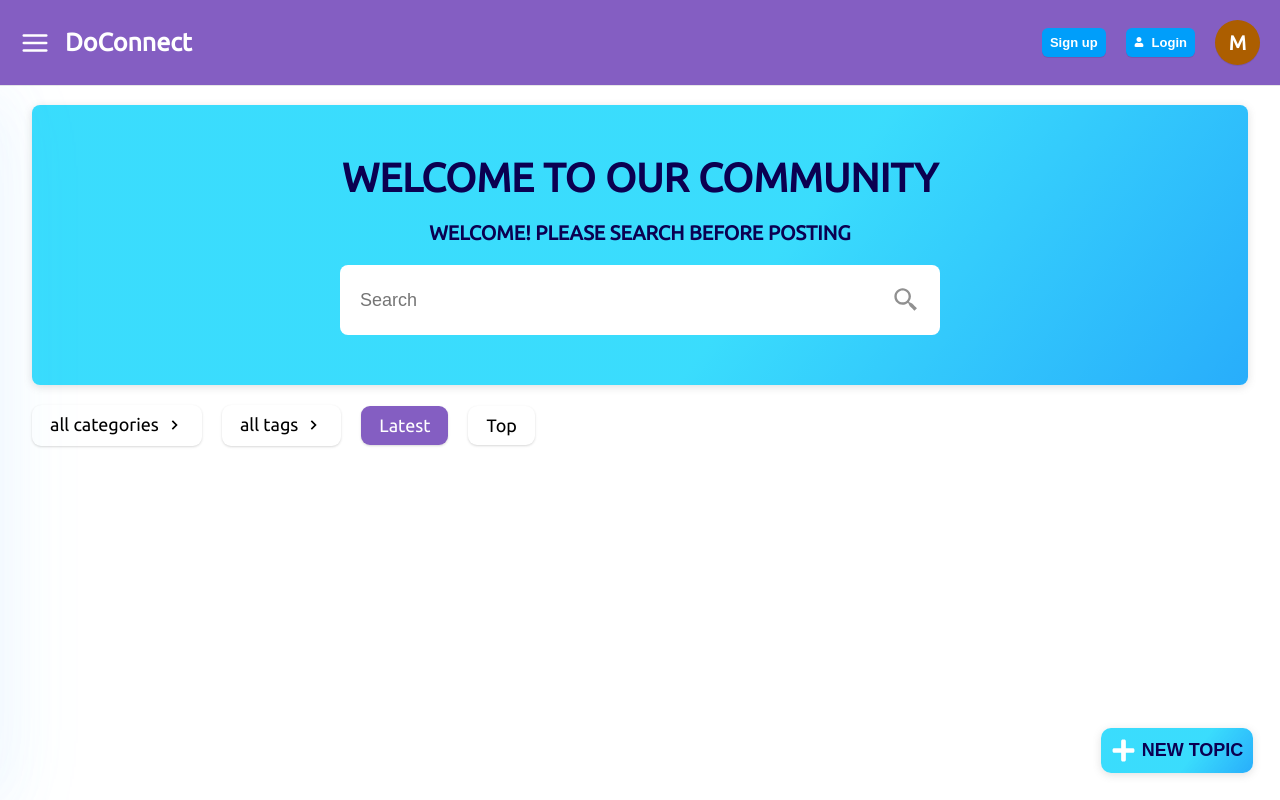
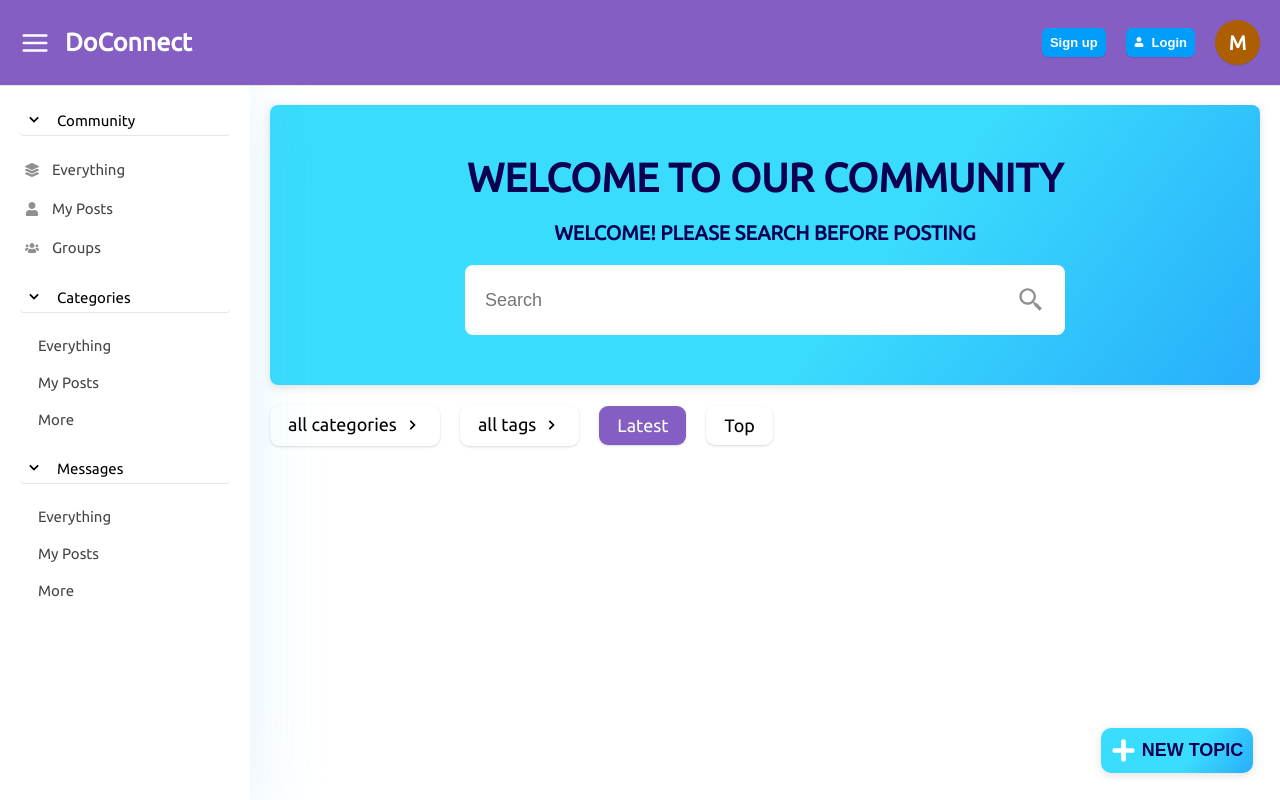
Before and after one commit to mhdZhHan/do-connect, a Next.js app in the folder client/: page / in a window 1280 px wide. Shown: the top 800 px of the page. Built offline with nearby package versions, Linux system fonts and the light colour scheme.

Commit message:
another fix

```diff
--- a/client/app/layout.js
+++ b/client/app/layout.js
@@ -2,15 +2,18 @@
 import { useEffect, useState } from 'react'
 import '@/styles/global.scss'
 import { Header, Sidebar, Footer, AuthForm } from "@/components"
+import { useWindowResize } from '@/hooks'
 
 export default function RootLayout({ children }) {
 	const [isSidebarOpen, setIsSidebarOpen] = useState(false)
 	const [isAuthFormOpen, setIsAuthFormOpen] = useState(false)
 	const [isSignUp, setIsSignUp] = useState(true)
-	const [windowWidth, setWindowWidth] = useState(0)
+
+	const { width } = useWindowResize()
+	const [windowWidth] = useState(width)
 
 	useEffect(() => {
-		setWindowWidth(window.innerWidth)
+		// setWindowWidth(window.innerWidth)
 
 		if(windowWidth < 763){
 			setIsSidebarOpen(true)
```
